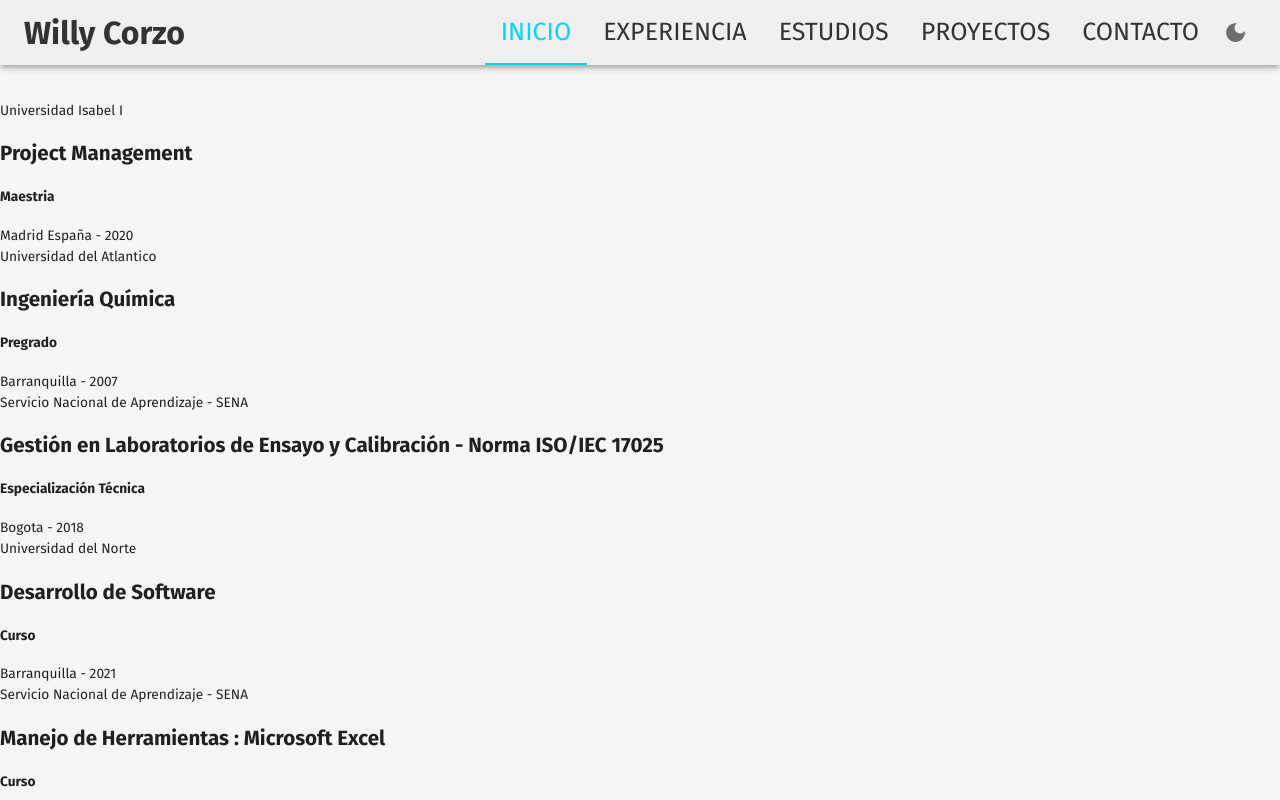
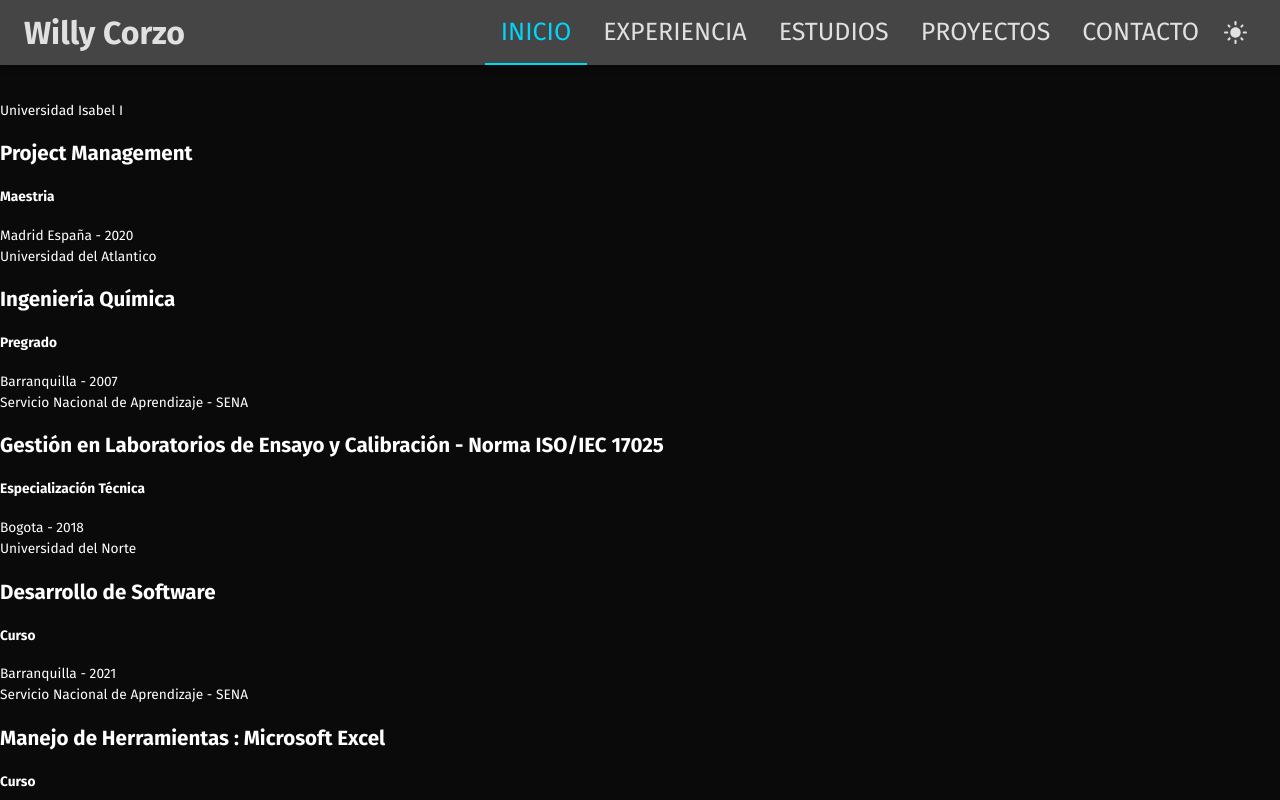
Before and after one commit to willyto3/PortfolioV2, a React (Vite) app: page /#/estudios in a window 1280 px wide. Shown: the top 800 px of the page. Built offline with nearby package versions, Linux system fonts and the light colour scheme.

Commit message:
Se cambia Redux Por Zunstack

```diff
--- a/src/components/NavBar.jsx
+++ b/src/components/NavBar.jsx
@@ -1,4 +1,5 @@
-import { Close, DarkMode, LightMode } from '@mui/icons-material'
+import {Close,DarkMode,LightMode} from '@mui/icons-material'
+
 import {
   AppBar,
   Box,
@@ -20,24 +21,22 @@ import MenuIcon from '@mui/icons-material/Menu'
 
 import { useState } from 'react'
 
-import { useDispatch } from 'react-redux'
+import { useNavigate } from 'react-router-dom'
 
-import { setMode } from '../state'
-
-import { useNavigate } from 'react-router-dom'
+import { useCVStore } from '../store/store'
 
 const drawerWidth = 425
 const navItems = ['inicio', 'experiencia', 'estudios', 'proyectos', 'contacto']
 
 const NavBar = () => {
+  const setMode = useCVStore(state => state.setMode)
   // Usamos useState para poder asignar si el menu se encuetra visible
   const [mobileOpen, setMobileOpen] = useState(false)
   // Creamos una funcion para cambiar el estado del menu
   const handleDrawerToggle = () => {
     setMobileOpen(prevState => !prevState)
   }
-  // Usamos el Dispatch
-  const dispatch = useDispatch()
+
   // Usamos la navegacion
   const navigate = useNavigate()
   // Uso del Tema
@@ -80,7 +79,6 @@ const NavBar = () => {
       {/* //? NAVEGACION POR ITEMS*/}
       <List>
         {navItems.map(item => (
-
           <ListItem key={item} disablePadding>
             <ListItemButton
               sx={{ textAlign: 'center' }}
@@ -108,7 +106,7 @@ const NavBar = () => {
       </List>
 
       {/* //? BOTON PARA CAMBIAR EL TEMA */}
-      <IconButton onClick={() => dispatch(setMode())}>
+      <IconButton onClick={() => setMode()}>
         {theme.palette.mode === 'dark' ? (
           <LightMode
             sx={{
@@ -212,7 +210,7 @@ const NavBar = () => {
         </Tabs>
 
         {/* //? BOTON PARA CAMBIAR EL TEMA */}
-        <IconButton onClick={() => dispatch(setMode())}>
+        <IconButton onClick={() => setMode()}>
           {theme.palette.mode === 'dark' ? (
             <LightMode
               sx={{
--- a/src/layout/LayoutPublic.jsx
+++ b/src/layout/LayoutPublic.jsx
@@ -2,18 +2,19 @@
 import { Outlet } from 'react-router-dom'
 // Importamos useMemo de React
 import { useMemo } from 'react'
-// Importamos useSelector de React Redux
-import { useSelector } from 'react-redux'
 // Importamos CssBaseLine, Theme Provider y createTheme de mui Material
 import { CssBaseline, ThemeProvider, createTheme } from '@mui/material'
 // Importamos themeSettings del arhivo theme
 import NavBar from '../components/NavBar'
 import { themeSettings } from '../theme'
 import Footer from '../components/Footer'
+// ? IMPORTACION DE MODULOS
+import { useCVStore } from '../store/store'
 // Importacion de Componentes
 
 const LayoutPublic = () => {
-  const mode = useSelector(state => state.global.mode)
+  // Se hace uso de la Store
+  const mode = useCVStore(state => state.mode)
   const theme = useMemo(() => createTheme(themeSettings(mode)), [mode])
   return (
     <main>
@@ -21,7 +22,7 @@ const LayoutPublic = () => {
         <CssBaseline />
         <NavBar />
         <Outlet />
-        <Footer/>
+        <Footer />
       </ThemeProvider>
     </main>
   )
--- a/src/main.jsx
+++ b/src/main.jsx
@@ -4,32 +4,13 @@ import ReactDOM from 'react-dom/client'
 import { router } from './router'
 // Importacion del Router Provider
 import { RouterProvider } from 'react-router-dom'
-// Importamos el reducer del State
-import globalReducer from './state'
-// Importamos la configuración del store de Toolkit
-import { configureStore } from '@reduxjs/toolkit'
-// Importamos el Provider de React Redux
-import { Provider } from 'react-redux'
-// Importamos el Listeners de ReduxJS Toolkit
-import { setupListeners } from '@reduxjs/toolkit/dist/query'
-
-// Creamos la constante Store
-const store = configureStore({
-  reducer: { global: globalReducer },
-})
-
-// configuramos la Store
-setupListeners(store.dispatch)
 
 // importacion del estilo global
 import './index.css'
 
 ReactDOM.createRoot(document.getElementById('root')).render(
   <React.StrictMode>
-    {/* // Proveemos la Store */}
-    <Provider store={store}>
-      {/* // Proveemos las Rutas */}
-      <RouterProvider router={router} />
-    </Provider>
+    {/* // Proveemos las Rutas */}
+    <RouterProvider router={router} />
   </React.StrictMode>
 )
--- a/src/state/index.js
+++ /dev/null
@@ -1,24 +0,0 @@
-// Importamos createSlice de ReduxJS/Toolkit
-import { createSlice } from '@reduxjs/toolkit'
-
-// Creamos las constantes iniciales
-const initialState = {
-  mode: 'light',
-}
-
-// Creamos los reducers
-export const globalSlice = createSlice({
-  name: 'global',
-  initialState,
-  reducers: {
-    setMode: state => {
-      state.mode = state.mode === 'light' ? 'dark' : 'light'
-    },
-  },
-})
-
-// Exportamos las Acciones
-export const { setMode } = globalSlice.actions
-
-// Exportamos el Reducer
-export default globalSlice.reducer
--- /dev/null
+++ b/src/store/store.js
@@ -0,0 +1,13 @@
+import {create} from 'zustand'
+import { persist } from 'zustand/middleware'
+
+export const useCVStore = create(
+  persist(
+    set => ({
+      mode: 'dark',
+      setMode: () =>
+        set(state => ({ mode: state.mode === 'dark' ? 'light' : 'dark' })),
+    }),
+    { name: 'cv' }
+  )
+)
```
Also changed, not shown: package.json (+4 -5 lines), 1 other file (tests, documents, lock files or other folders).
